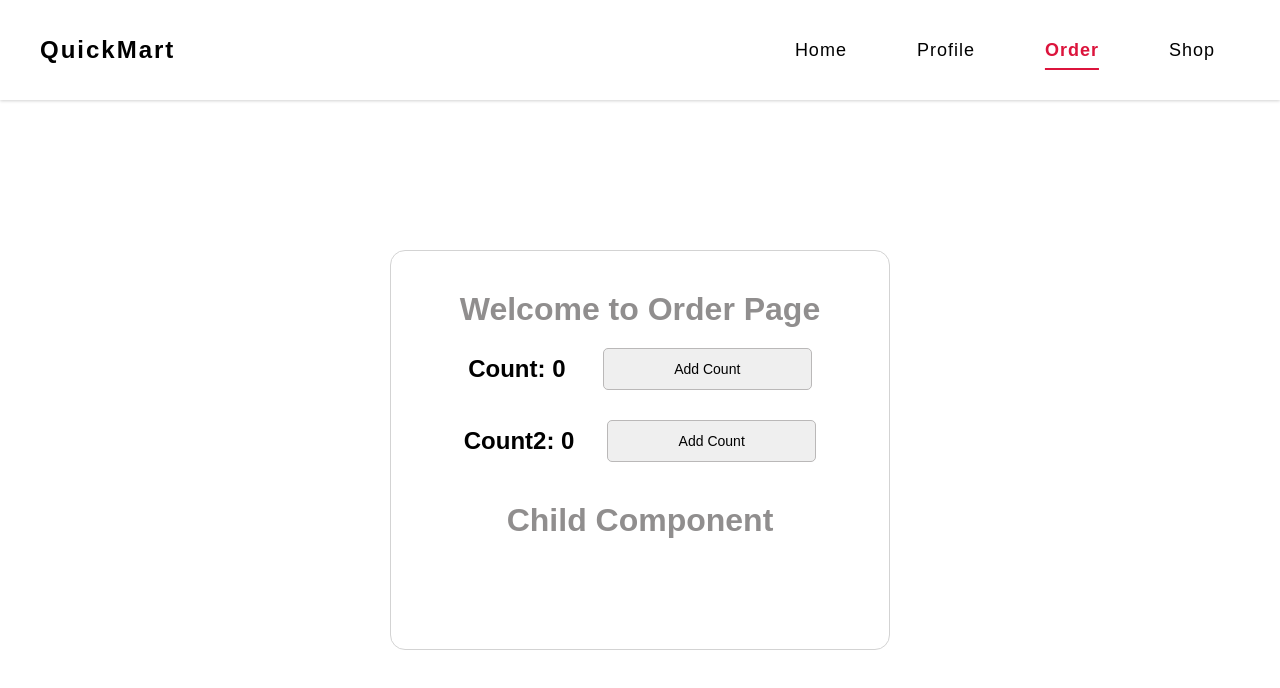
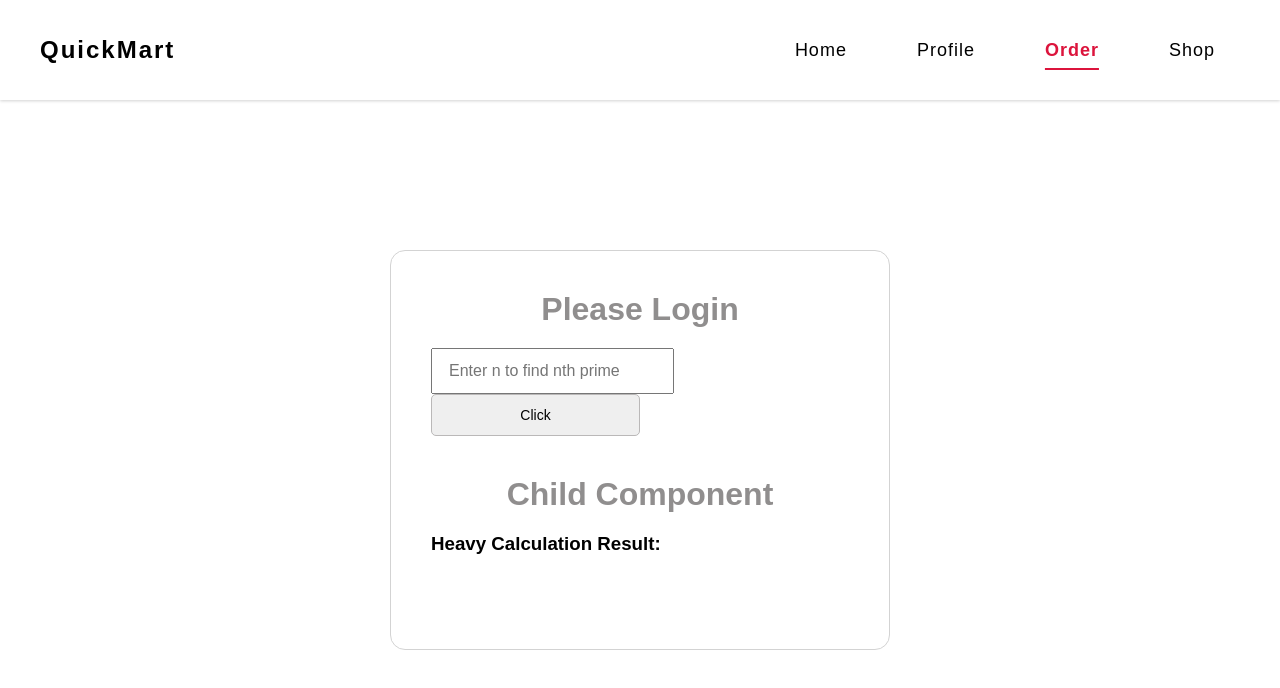
Before and after one commit to RajSresth/A-37-React-Batch, a React (Vite) app: page /order in a window 1280 px wide. Shown: the top 688 px of the page. Built offline with nearby package versions, Linux system fonts and the light colour scheme.

Commit message:
Advanced useMemo

```diff
--- a/src/Topic-14 React Routing/components/Child.jsx
+++ b/src/Topic-14 React Routing/components/Child.jsx
@@ -1,14 +1,33 @@
 import React from "react";
 
-const Child = () => {
+const Child = ({result}) => {
   console.log("Child Render");
   return (
     <div>
       <h1 style={{ textAlign: "center", marginTop: "40px" }}>
         Child Component
       </h1>
+      <h3>Heavy Calculation Result: {result}</h3>
     </div>
   );
 };
 
 export default React.memo(Child);
+
+
+/**
+export default React.memo(Child,
+  (prev,next) => prev.user.fullname === next.user.fullname);
+ */
+// prevProps vs nextProp
+/**
+ * prevProps = "Shresth Rajput"
+ * nextProps = "Shresth Rajput"
+ *
+ *
+ * prevProps =  [01x1]-{fullname: "Sid Rajput"}
+ * nextProps =  [02x2]-{fullname: "Sid Rajput"}
+ *
+ * ?  - optional chaining
+ * ?? - Nullish Coalceing operator
+ */
--- a/src/Topic-14 React Routing/pages/Order.jsx
+++ b/src/Topic-14 React Routing/pages/Order.jsx
@@ -1,36 +1,50 @@
-import {useState,useRef} from "react";
-import { useOutletContext } from "react-router-dom";
+import {useState, useMemo} from "react";
 import Child from "../components/Child";
 
 const Order = () => {
-  const [count,setCount] = useState(0);
-  const count2 = useRef(0);
+  const [login, setLogin] = useState(false);
+  const [input, setInput] = useState(""); // input = 123456
+  console.log("Parent Render");
 
-  console.log("Order Render");
+  const heavyCalculation = (n) => {
+    console.log("Heavy Calculation")
+    if (!n || n <= 0) return null;
 
-  const handleClick = () => {
-    count2.current = count2.current + 1;
-  }
+    let count = 0;
+    let num = 1;
 
+    while (count < n) {
+      num++;
+      let isPrime = true;
+
+      for (let i = 2; i <= Math.sqrt(num); i++) {
+        if (num % i === 0) {
+          isPrime = false;
+          break;
+        }
+      }
+
+      if (isPrime) count++;
+    }
+
+    return num;
+  };
+
+  const result =  useMemo(() => heavyCalculation(+input),[input]);
 
   return (
     <div id="order">
       <div className="center-box">
-        <h1>Welcome to Order Page</h1>
-
-        {/* state variable */}
-        <div className="state-count">
-          <h2>Count: {count}</h2>
-          <button onClick={() => setCount(count + 1)}>Add Count</button>
-        </div>
-
-        {/* Ref variable */}
-        <div className="ref-count">
-          <h2>Count2: {count2.current}</h2>
-          <button onClick={handleClick}>Add Count</button>
-        </div>
-
-        <Child/>
+        {login ? <h1>Welcome to Order Page</h1> : <h1>Please Login</h1>}
+        <input
+          type="text"
+          value={input}
+          onChange={(e) => setInput(e.target.value)}
+          placeholder="Enter n to find nth prime"
+          style={{padding: "12px 16px", fontSize:"16px"}}
+        />
+        <button onClick={() => setLogin(!login)}>Click</button>
+        <Child result={result} />
       </div>
     </div>
   );
```
